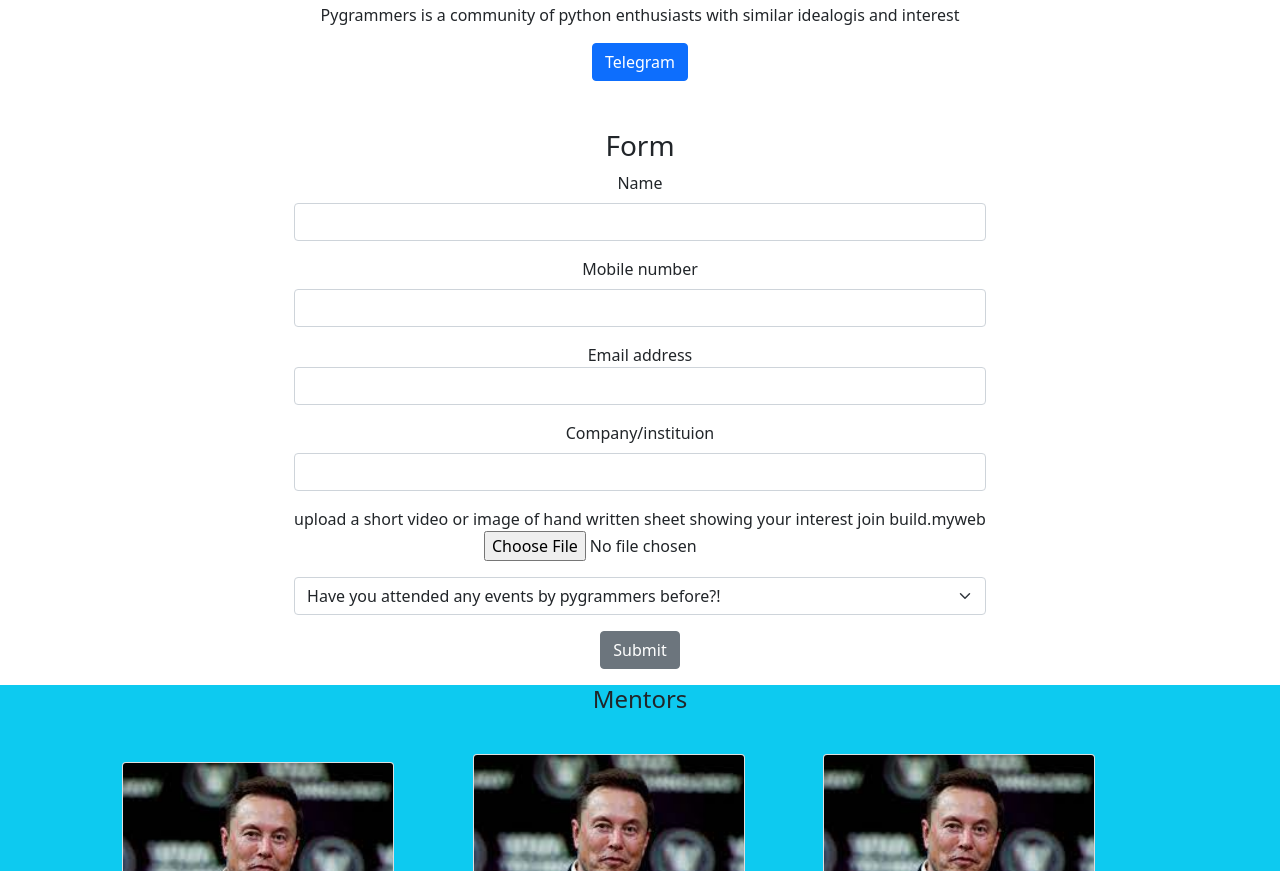
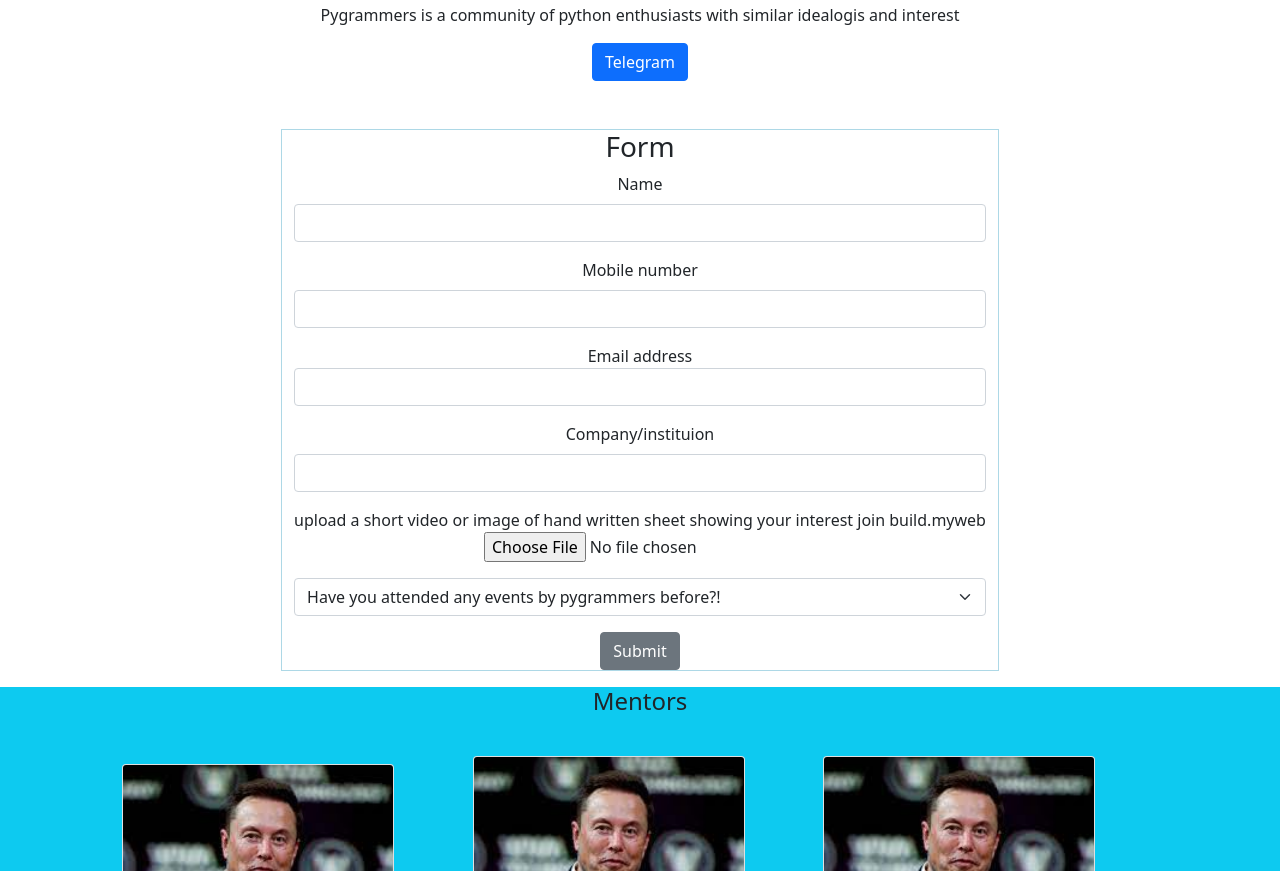
Before and after one commit to Amjath-s/LearningFest, a plain HTML site: page Bootstrap/task6/index.html in a window 1280 px wide. Shown: the part 412-1283 px from the top of the page. Drawn offline with nearby package versions, Linux system fonts and the light colour scheme.

Commit message:
Update index.html

```diff
--- a/Bootstrap/task6/index.html
+++ b/Bootstrap/task6/index.html
@@ -64,11 +64,11 @@
     <section >
         <h5 class="text-center my-4"> join us</h5>
         <p class="text-center">Pygrammers is a community of python enthusiasts with similar idealogis and interest</p>
-        <div class="text-center">        <button type="button" class="btn btn-primary">Telegram</button>        </div>
+        <div class="text-center">        <button type="button" class="btn btn-primary">Telegram</button>     </div>
     </section>
 
     <section class="" id="Register" >
-        <div class=" container d flex justify-center  mt-5" style="width:fit-content;" >
+        <div class=" container d flex justify-center  mt-5" style="width:fit-content; border:1px solid lightblue" >
             <form>
                 <div class="text-center">
                     <h3> Form</h3>
```
